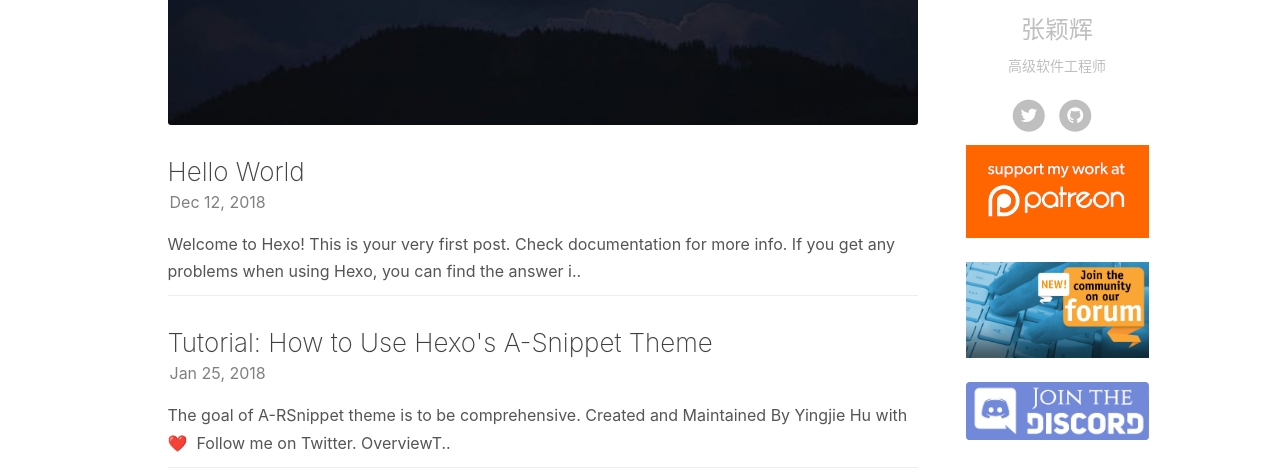
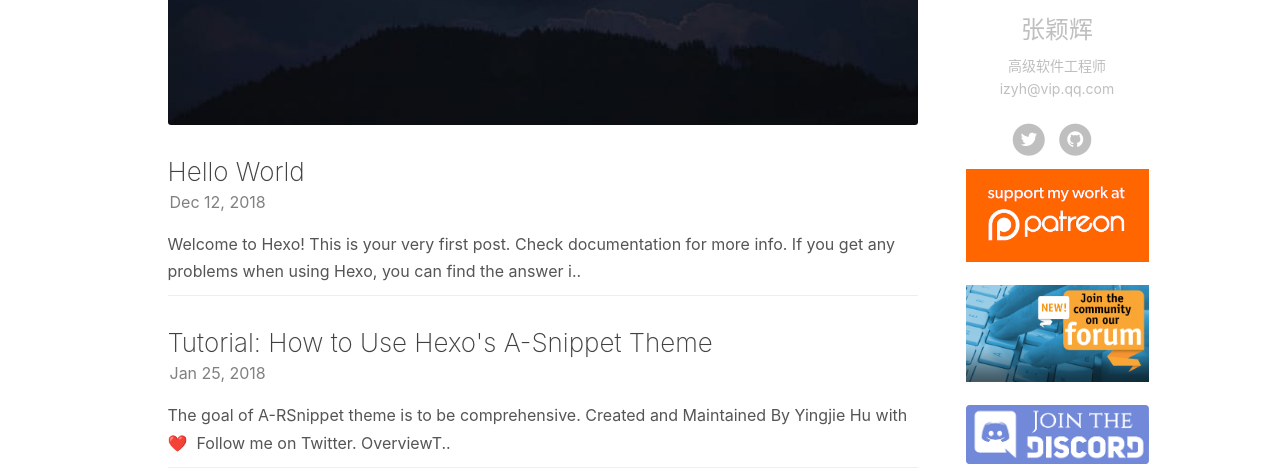
Before and after one commit to iyinghui/iyinghui.github.io, a plain HTML site: page index.html in a window 1280 px wide. Shown: the part 340-811 px from the top of the page. Drawn offline with nearby package versions, Linux system fonts and the light colour scheme; some packages are replaced by stand-ins of ours; a script that the page names is missing.

Commit message:
Site updated: 2018-12-12 21:40:22

```diff
--- a/index.html
+++ b/index.html
@@ -179,7 +179,7 @@
                                 <img src="https://avatars3.githubusercontent.com/u/4664280?s=460&amp;v=4" class="avatar">
 
                             <h5>张颖辉</h5>
-                            <p>高级软件工程师</p>
+                            <p>高级软件工程师<br>izyh@vip.qq.com</p>
                         </div>
                     </div>
                 </div>
@@ -389,7 +389,7 @@ Test12345Input: &quot;bab..
 
             <h3>张颖辉</h3>
 
-                <p>高级软件工程师</p>
+                <p>高级软件工程师<br>izyh@vip.qq.com</p>
 
             <hr>
             <ul class="list-inline">
```
Also changed, not shown: page/2/index.html (+2 -2 lines).
